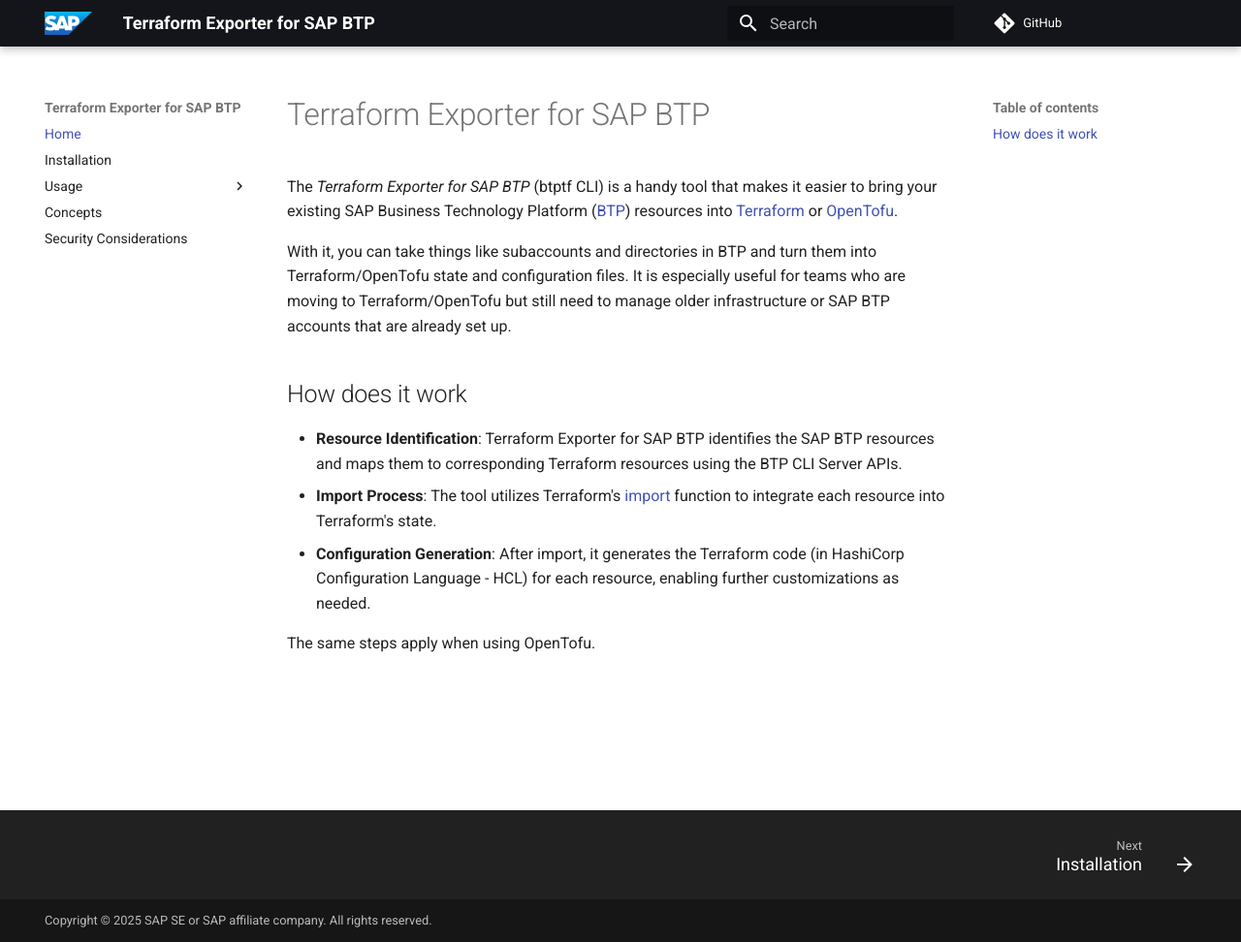
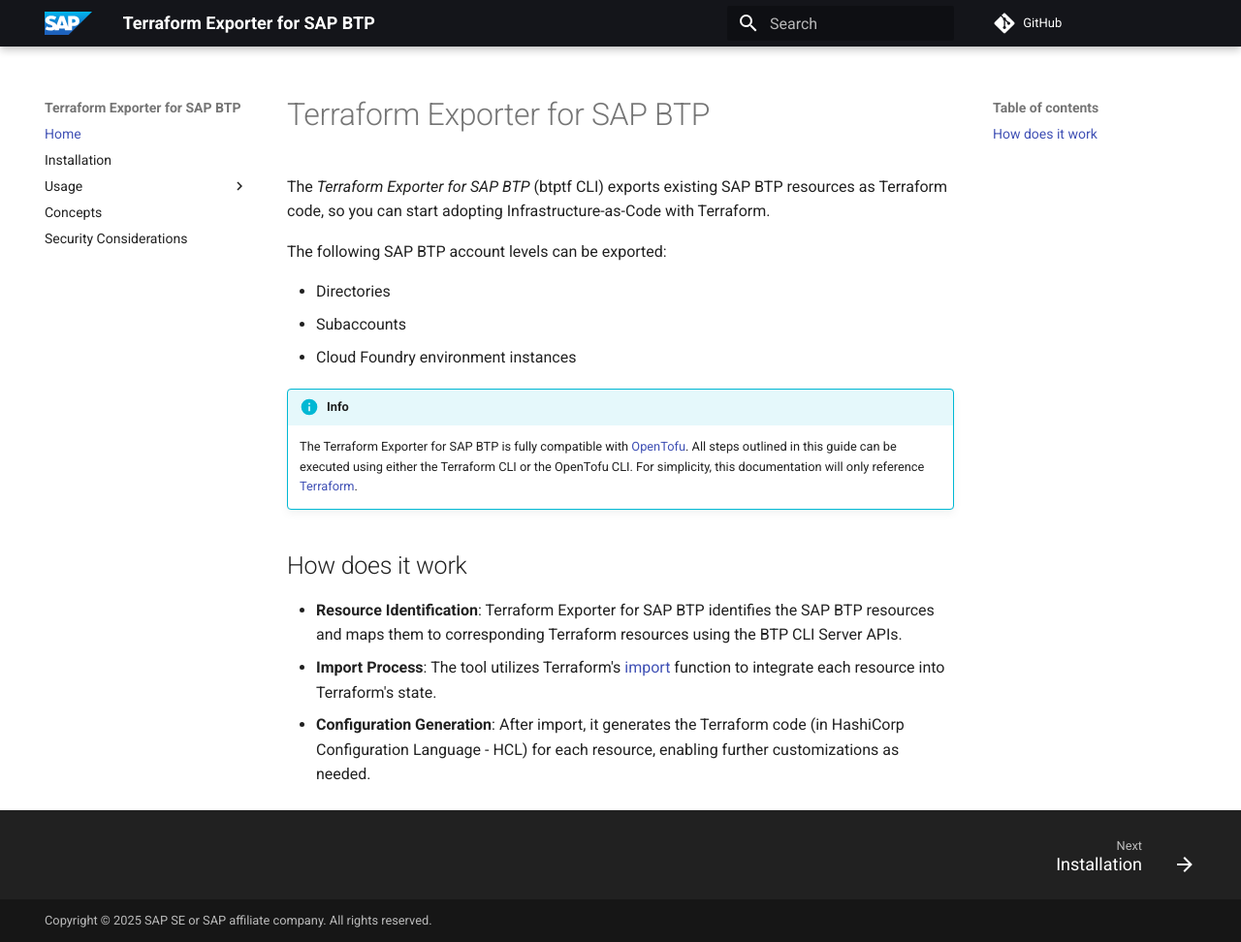
Before and after one commit to vipinvkmenon/terraform-exporter-btp, an MkDocs documentation site: the page built from docs/index.md, in a window 1280 px wide and 972 px high. Shown: the whole window at 97% size. Built offline with MkDocs 1.6.1 and Material for MkDocs 9.7.7, drawn with Linux system fonts in a browser that asks for light colours; comment, search, counter and statistics services are not loaded.

Commit message:
docs: refinement of inline documentationa and docs (#322)

```diff
--- a/docs/index.md
+++ b/docs/index.md
@@ -1,8 +1,15 @@
 # Terraform Exporter for SAP BTP
 
-The *Terraform Exporter for SAP BTP* (btptf CLI) is a handy tool that makes it easier to bring your existing SAP Business Technology Platform ([BTP](https://www.sap.com/products/technology-platform/what-is-sap-business-technology-platform.html)) resources into [Terraform](https://www.terraform.io/) or [OpenTofu](https://opentofu.org/).
+The *Terraform Exporter for SAP BTP* (btptf CLI) exports existing SAP BTP resources as Terraform code, so you can start adopting Infrastructure-as-Code with Terraform.
 
-With it, you can take things like subaccounts and directories in BTP and turn them into Terraform/OpenTofu state and configuration files. It is especially useful for teams who are moving to Terraform/OpenTofu but still need to manage older infrastructure or SAP BTP accounts that are already set up.
+The following SAP BTP account levels can be exported:
+
+- Directories
+- Subaccounts
+- Cloud Foundry environment instances
+
+!!! info
+    The Terraform Exporter for SAP BTP is fully compatible with [OpenTofu](https://opentofu.org/). All steps outlined in this guide can be executed using either the Terraform CLI or the OpenTofu CLI. For simplicity, this documentation will only reference [Terraform](https://www.terraform.io/).
 
 
 ## How does it work
@@ -10,5 +17,3 @@ With it, you can take things like subaccounts and directories in BTP and turn th
 - **Resource Identification**: Terraform Exporter for SAP BTP identifies the SAP BTP resources and maps them to corresponding Terraform resources using the BTP CLI Server APIs.
 - **Import Process**: The tool utilizes Terraform's [import](https://developer.hashicorp.com/terraform/cli/import) function to integrate each resource into Terraform's state.
 - **Configuration Generation**: After import, it generates the Terraform code (in HashiCorp Configuration Language - HCL) for each resource, enabling further customizations as needed.
-
-The same steps apply when using OpenTofu.
```
Also changed, not shown: docs/btptf.md (+8 -8 lines), docs/concepts.md (+2 -2 lines), docs/install.md (+1 -1 lines), docs/limitations.md (+2 -2 lines), docs/prerequisites.md (+1 -1 lines), 4 other files.
